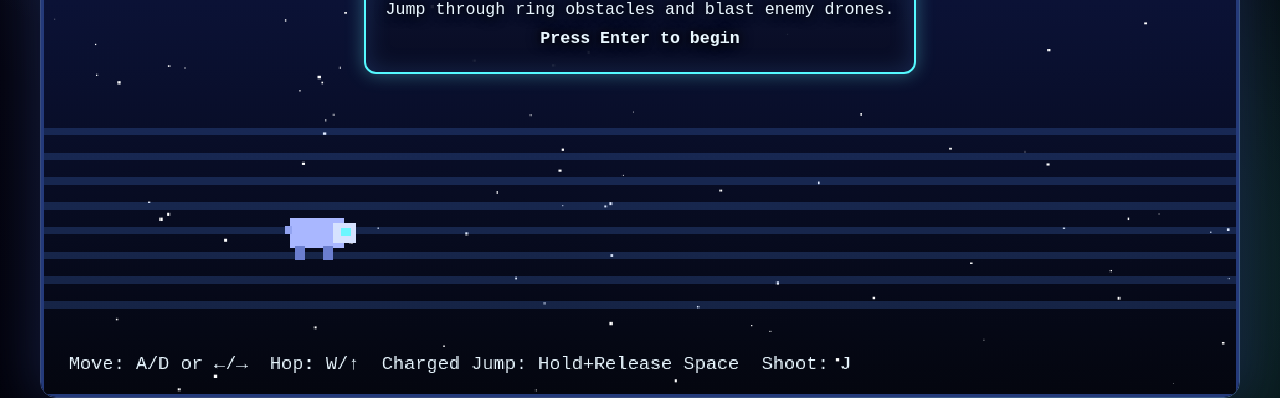
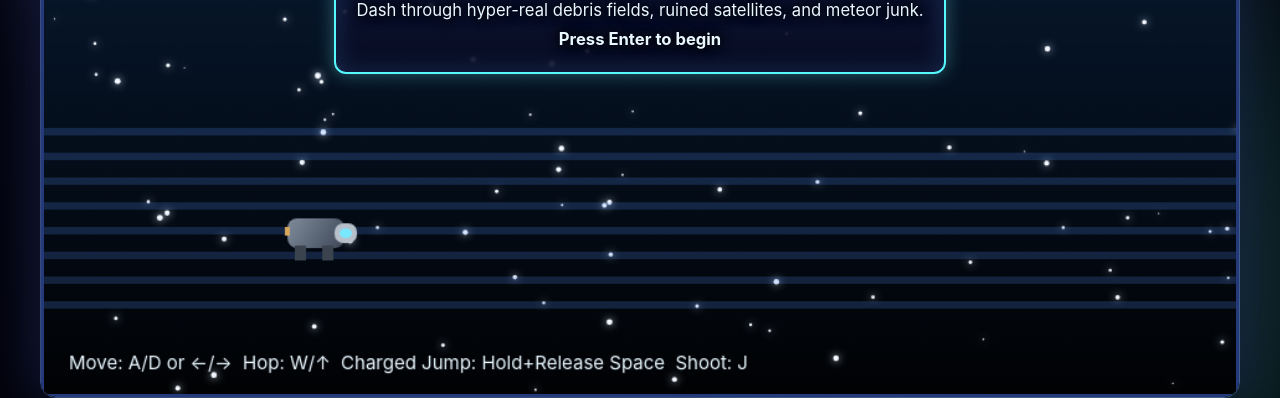
Before and after one commit to robbie-likescodes/Vibe-Code-with-Kellen, a plain HTML site: page index.html in a window 1280 px wide. Shown: the part 402-800 px from the top of the page. Drawn offline with Linux system fonts and the light colour scheme.

Commit message:
Rewrite visuals to hyper-realistic orbital junkyard theme

```diff
--- a/game.js
+++ b/game.js
@@ -330,36 +330,46 @@ function update(dt) {
 
 function drawSaturnSky() {
   const grad = ctx.createLinearGradient(0, 0, 0, H);
-  grad.addColorStop(0, '#120f2d');
-  grad.addColorStop(0.5, '#0b1236');
-  grad.addColorStop(1, '#04060f');
+  grad.addColorStop(0, '#02040b');
+  grad.addColorStop(0.45, '#07172c');
+  grad.addColorStop(1, '#010204');
   ctx.fillStyle = grad;
   ctx.fillRect(0, 0, W, H);
 
-  ctx.fillStyle = '#d9be7a';
+  ctx.fillStyle = '#756b61';
   ctx.beginPath();
   ctx.arc(planets[0].x, planets[0].y, planets[0].r, 0, Math.PI * 2);
   ctx.fill();
 
-  ctx.strokeStyle = 'rgba(255,224,154,0.42)';
+  ctx.strokeStyle = 'rgba(157,173,188,0.3)';
   ctx.lineWidth = 30;
   ctx.beginPath();
   ctx.ellipse(planets[0].x, planets[0].y, 210, 62, -0.2, 0, Math.PI * 2);
   ctx.stroke();
 
-  ctx.strokeStyle = 'rgba(255,240,193,0.65)';
+  ctx.strokeStyle = 'rgba(196,211,230,0.42)';
   ctx.lineWidth = 10;
   ctx.beginPath();
   ctx.ellipse(planets[0].x, planets[0].y, 182, 50, -0.2, 0, Math.PI * 2);
   ctx.stroke();
 
-  ctx.fillStyle = '#6bb8ff';
+  const coldPlanet = ctx.createRadialGradient(planets[1].x - 14, planets[1].y - 20, 8, planets[1].x, planets[1].y, planets[1].r);
+  coldPlanet.addColorStop(0, '#b0cee9');
+  coldPlanet.addColorStop(1, '#36516d');
+  ctx.fillStyle = coldPlanet;
   ctx.beginPath();
   ctx.arc(planets[1].x, planets[1].y, planets[1].r, 0, Math.PI * 2);
   ctx.fill();
 
-  ctx.fillStyle = '#fff';
-  stars.forEach((s) => ctx.fillRect(s.x, s.y, s.r, s.r));
+  stars.forEach((s) => {
+    ctx.shadowColor = 'rgba(220,238,255,0.9)';
+    ctx.shadowBlur = 6;
+    ctx.fillStyle = '#f3f7ff';
+    ctx.beginPath();
+    ctx.arc(s.x, s.y, s.r, 0, Math.PI * 2);
+    ctx.fill();
+    ctx.shadowBlur = 0;
+  });
 }
 
 function drawDog() {
@@ -372,17 +382,27 @@ function drawDog() {
   ctx.rotate(dog.tilt);
   ctx.scale(dog.stretch, dog.squash);
   ctx.translate(-dog.w / 2, -dog.h / 2);
-  ctx.fillStyle = '#a9b7ff';
-  ctx.fillRect(8, 8, 44, 24);
-  ctx.fillStyle = '#d6e2ff';
-  ctx.fillRect(43, 12, 18, 16);
-  ctx.fillStyle = '#6cf6ff';
-  ctx.fillRect(49, 16, 8, 6);
-  ctx.fillStyle = '#6b7ecf';
-  ctx.fillRect(12, 30, 8, 12);
-  ctx.fillRect(35, 30, 8, 12);
-  ctx.fillStyle = '#92a3f0';
-  ctx.fillRect(4, 14, 6, 7);
+  const shell = ctx.createLinearGradient(0, 0, dog.w, dog.h);
+  shell.addColorStop(0, '#8d98a7');
+  shell.addColorStop(0.55, '#535e6f');
+  shell.addColorStop(1, '#2c323d');
+  ctx.fillStyle = shell;
+  ctx.beginPath();
+  ctx.roundRect(6, 8, 46, 24, 8);
+  ctx.fill();
+  ctx.fillStyle = '#b7c0ca';
+  ctx.beginPath();
+  ctx.roundRect(44, 12, 18, 16, 7);
+  ctx.fill();
+  ctx.fillStyle = '#79e7ff';
+  ctx.beginPath();
+  ctx.ellipse(53, 20, 5, 4, 0, 0, Math.PI * 2);
+  ctx.fill();
+  ctx.fillStyle = '#3b434f';
+  ctx.fillRect(12, 30, 9, 12);
+  ctx.fillRect(34, 30, 9, 12);
+  ctx.fillStyle = '#d6a75d';
+  ctx.fillRect(4, 15, 4, 7);
   ctx.restore();
 }
 
@@ -398,29 +418,33 @@ function draw() {
   }
 
   obstacles.forEach((o) => {
-    ctx.fillStyle = '#8f8ca8';
-    ctx.fillRect(o.x, o.y, o.w, o.h);
-    ctx.strokeStyle = '#dde4ff';
-    ctx.lineWidth = 2;
-    ctx.strokeRect(o.x, o.y, o.w, o.h);
+    const meteor = ctx.createLinearGradient(o.x, o.y, o.x + o.w, o.y + o.h);
+    meteor.addColorStop(0, '#8e8479');
+    meteor.addColorStop(1, '#4d433a');
+    ctx.fillStyle = meteor;
+    ctx.beginPath();
+    ctx.roundRect(o.x, o.y, o.w, o.h, 13);
+    ctx.fill();
+    ctx.strokeStyle = 'rgba(233,220,208,0.45)';
+    ctx.stroke();
     if (o.ring) {
-      ctx.strokeStyle = 'rgba(255,218,133,0.55)';
-      ctx.lineWidth = 6;
+      ctx.strokeStyle = 'rgba(161,201,229,0.6)';
+      ctx.lineWidth = 5;
       ctx.beginPath();
-      ctx.ellipse(o.x + o.w / 2, o.y + 16, o.w * 0.85, 10, -0.25, 0, Math.PI * 2);
+      ctx.ellipse(o.x + o.w / 2, o.y + 14, o.w * 0.88, 9, -0.25, 0, Math.PI * 2);
       ctx.stroke();
     }
   });
 
   enemies.forEach((e) => {
-    ctx.shadowColor = 'rgba(255, 80, 170, 0.8)';
+    ctx.shadowColor = 'rgba(91, 208, 255, 0.8)';
     ctx.shadowBlur = 14;
-    ctx.fillStyle = '#ff4da6';
-    ctx.beginPath();
-    ctx.arc(e.x, e.y, e.r, 0, Math.PI * 2);
-    ctx.fill();
-    ctx.fillStyle = '#fff';
-    ctx.fillRect(e.x - 8, e.y - 3, 16, 6);
+    ctx.fillStyle = '#5f6d7c';
+    ctx.fillRect(e.x - e.r, e.y - 8, e.r * 2, 16);
+    ctx.fillStyle = '#91a8ba';
+    ctx.fillRect(e.x - 7, e.y - e.r, 14, e.r * 2);
+    ctx.fillStyle = '#9ef0ff';
+    ctx.fillRect(e.x - 5, e.y - 2, 10, 4);
     ctx.shadowBlur = 0;
   });
 
@@ -459,15 +483,15 @@ function draw() {
   ctx.strokeStyle = 'rgba(111, 242, 255, 0.85)';
   ctx.strokeRect(14, 12, 210, 60);
   ctx.fillStyle = '#e9f7ff';
-  ctx.font = 'bold 21px monospace';
+  ctx.font = 'bold 21px Inter, sans-serif';
   ctx.fillText(`Score: ${Math.floor(game.score)}`, 24, 36);
-  ctx.font = '18px monospace';
+  ctx.font = '18px Inter, sans-serif';
   ctx.fillText(`Best: ${Math.floor(game.best)}`, 24, 60);
-  ctx.font = '15px monospace';
+  ctx.font = '15px Inter, sans-serif';
   ctx.fillText('Move: A/D or ←/→  Hop: W/↑  Charged Jump: Hold+Release Space  Shoot: J', 20, H - 20);
 
   if (game.state === 'start') {
-    overlay.innerHTML = '<div class="panel"><h1>Saturn Space Dog</h1><p>Jump through ring obstacles and blast enemy drones.</p><p><strong>Press Enter to begin</strong></p></div>';
+    overlay.innerHTML = '<div class="panel"><h1>Orbital Junkyard K9</h1><p>Dash through hyper-real debris fields, ruined satellites, and meteor junk.</p><p><strong>Press Enter to begin</strong></p></div>';
   } else if (game.state === 'gameover') {
     overlay.innerHTML = `<div class="panel"><h1>Mission Failed</h1><p>Score: ${Math.floor(game.score)}</p><p>Best: ${Math.floor(game.best)}</p><p><strong>Press Enter to restart</strong></p></div>`;
   } else {
--- a/index.html
+++ b/index.html
@@ -3,12 +3,12 @@
 <head>
   <meta charset="UTF-8" />
   <meta name="viewport" content="width=device-width, initial-scale=1.0" />
-  <title>Saturn Space Dog: Ring Runner</title>
+  <title>Orbital Junkyard: K9 Survivor</title>
   <link rel="stylesheet" href="style.css" />
 </head>
 <body>
   <div id="gameWrap">
-    <canvas id="gameCanvas" width="960" height="640" aria-label="Saturn Space Dog game canvas"></canvas>
+    <canvas id="gameCanvas" width="960" height="640" aria-label="Orbital Junkyard robot dog game canvas"></canvas>
     <div id="overlay" aria-live="polite"></div>
   </div>
   <noscript>
--- a/style.css
+++ b/style.css
@@ -19,7 +19,7 @@ body {
     radial-gradient(circle at 85% 85%, rgba(82, 255, 228, 0.2) 0%, transparent 38%),
     radial-gradient(circle at 25% 10%, #131b3a 0%, var(--bg) 42%, #020208 100%);
   color: var(--text);
-  font-family: "Courier New", Courier, monospace;
+  font-family: "Inter", "Segoe UI", Roboto, sans-serif;
 }
 
 #gameWrap {
@@ -39,7 +39,7 @@ body {
   border: 3px solid #243a7a;
   box-shadow: inset 0 0 32px rgba(68, 142, 255, 0.25);
   background: #000;
-  image-rendering: pixelated;
+  image-rendering: auto;
 }
 
 #overlay {
```
Also changed, not shown: 1 other file.
